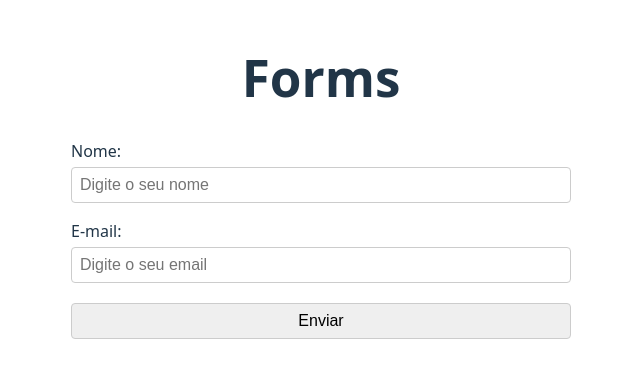
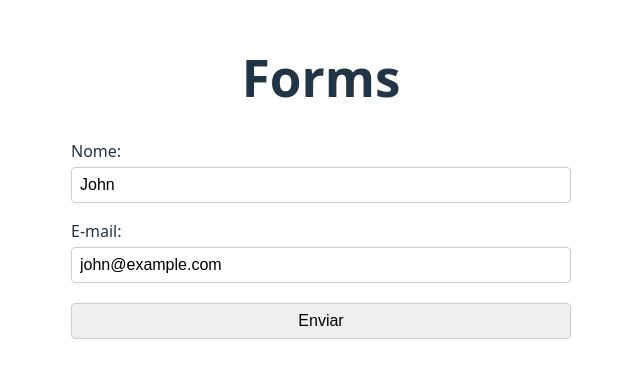
Before and after one commit to andre10dias/react-fundamentals, a React (Vite) app in the folder 4_form/: page / in a window 1280 px wide. Shown: the part 215-592 px from the top of the page, without its empty margins (319-959 px from the left). Built offline with nearby package versions, Linux system fonts and the light colour scheme.

Commit message:
Controlled inputs

```diff
--- a/4_form/src/App.jsx
+++ b/4_form/src/App.jsx
@@ -5,7 +5,7 @@
   return (
     <>
       <h1>Forms</h1>
-      <MyForm />
+      <MyForm user={{ name: "John", email: "john@example.com" }} />
     </>
   )
 }
--- a/4_form/src/components/MyForm.jsx
+++ b/4_form/src/components/MyForm.jsx
@@ -1,10 +1,10 @@
 import { useState } from 'react'
 import './MyForm.css'
 
-const MyForm = () => {
+const MyForm = ({user}) => {
     // gerenciamento de dados
-    let [name, setName] = useState('');
-    let [email, setEmail] = useState('');
+    // let [name, setName] = useState('');
+    // let [email, setEmail] = useState('');
 
     const handleNameChange = (e) => {
         setName(e.target.value);
@@ -19,6 +19,10 @@
         console.log('Nome: ' + name, '\nEmail: ' + email);
     }
 
+    // controle de formulário
+    let [name, setName] = useState(user ? user.name : '');
+    let [email, setEmail] = useState(user ? user.email : '');
+
     return (
         <div>
             {/* envio de formulário */}
@@ -30,7 +34,8 @@
                         type="text"
                         name="name"
                         placeholder='Digite o seu nome'
-                        onChange={handleNameChange} />
+                        onChange={handleNameChange}
+                        value={name} />
                 </div>
 
                 {/* label envolvendo input */}
@@ -40,7 +45,8 @@
                     <input type="email"
                         name="email"
                         placeholder="Digite o seu email"
-                        onChange={e => setEmail(e.target.value)} />
+                        onChange={e => setEmail(e.target.value)}
+                        value={email} />
                 </label>
                 <input type="submit" value="Enviar" />
             </form>
```
